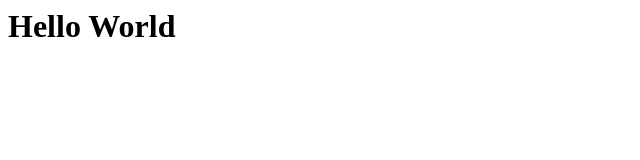
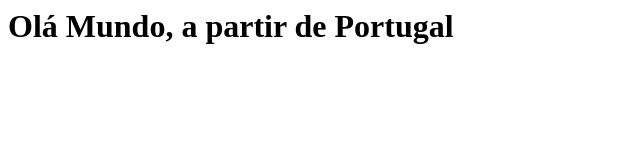
Before and after one commit to sixhat/25LabAppsHelloWorld, a plain HTML site: page index.html in a window 1280 px wide. Shown: the whole page, without its empty margins (0-640 px from the left). Drawn offline with Linux system fonts and the light colour scheme.

Commit message:
Update index.html

```diff
--- a/index.html
+++ b/index.html
@@ -1 +1,10 @@
-<h1>Hello World</h1>
+<html lang="en">
+<head>
+    <meta charset="UTF-8">
+    <meta name="viewport" content="width=device-width, initial-scale=1.0">
+    <title>Hello World</title>
+</head>
+<body>
+    <h1>Olá Mundo, a partir de Portugal</h1>
+</body>
+</html>
```
